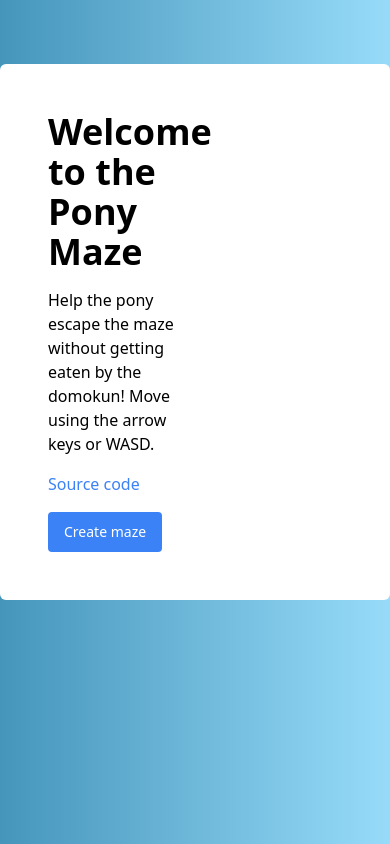
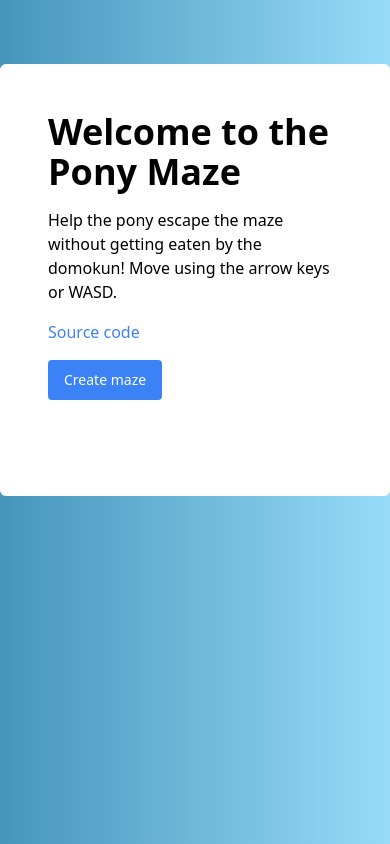
Before and after one commit to mypipsen/PonyMaze, a React (Create React App) app: page / in a window 390 px wide. Built offline with nearby package versions, Linux system fonts and the light colour scheme.

Commit message:
Maze is somewhat responsive

```diff
--- a/src/pages/App.js
+++ b/src/pages/App.js
@@ -13,13 +13,13 @@ function App () {
   return (
     <StoreContext.Provider value={store}>
       <FetchStoredMazeId/>
-      <div className='max-w-6xl	mx-auto bg-white p-12 mt-16 rounded-md flex space-x-12'>
-        <div className='w-1/2 space-y-4'>
+      <div className='max-w-6xl	mx-auto bg-white p-12 mt-16 rounded-md space-y-12 lg:flex lg:space-x-12'>
+        <div className='w-full lg:w-1/2 space-y-4'>
           <Introduction/>
           <Controls/>
           <Notification/>
         </div>
-        <div className='w-1/2'>
+        <div className='w-full lg:w-1/2'>
           <Maze/>
         </div>
       </div>
--- a/src/scss/maze.scss
+++ b/src/scss/maze.scss
@@ -1,6 +1,8 @@
 .maze {
-  width: 420px;
-  height: 700px;
+  width: 100%;
+  height: 100%;
+  max-width: 425px;
+  max-height: 700px;
   border-right: 5px solid #4595bb;
   border-bottom: 5px solid #4595bb;
   box-sizing: border-box;
```
